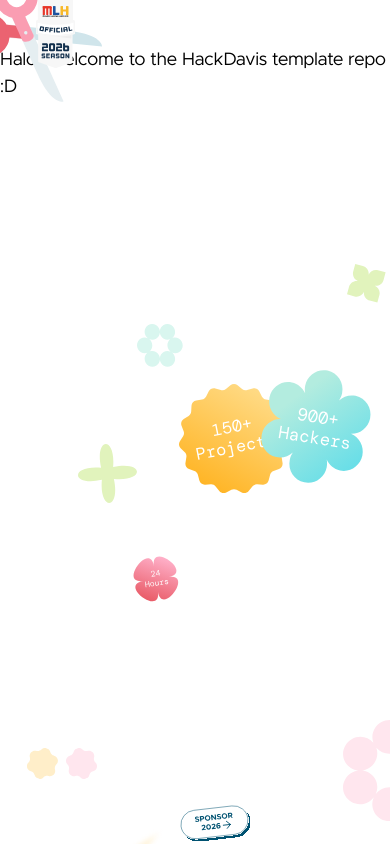
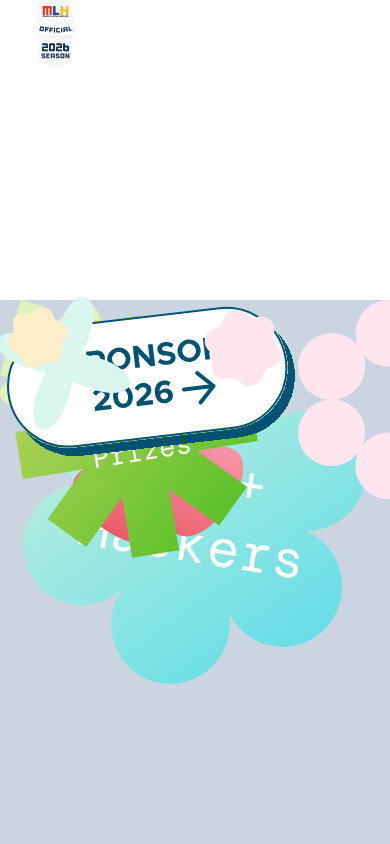
Before and after one commit to HackDavis/website-2026, a Next.js app: page / in a window 390 px wide. Shown: the top 844 px of the page. Built offline with nearby package versions, Linux system fonts and the light colour scheme.

Commit message:
Sm screen done-ish

```diff
--- a/app/(pages)/(index-page)/_components/Stats.tsx
+++ b/app/(pages)/(index-page)/_components/Stats.tsx
@@ -22,20 +22,20 @@ export default function Stats() {
   const [isHovered, setIsHovered] = useState(false);
 
   return (
-    <section className="stats-section relative w-full h-[1200px] ">
+    <div className="stats-section relative w-full h-[1200px] sm:h-[1400px] md:max-h-screen md:h-screen overflow-x-clip bg-slate-300">
       <div className="relative w-full h-full">
         {/* Top Left - Scissors */}
-        <div className="absolute left-[-10%] top-[-10%] w-[38%] max-w-92">
+        <div className="absolute md:left-[-10%] md:top-[-10%] w-[38%] max-w-92 hidden md:block">
           <Image src={scissors} alt="Scissors" className="w-full h-auto" />
         </div>
 
         {/* Top area - Cross (lime green) */}
-        <div className="absolute top-[30%] left-[20%] w-[15%] max-w-64">
+        <div className="absolute md:top-[30%] md:left-[20%] md:w-[15%] md:max-w-64 sm:top-[35%] sm:left-[-15%]">
           <Image src={cross_lime} alt="Cross" className="w-full h-auto" />
         </div>
 
         {/* Circle of Circles (cyan) */}
-        <div className="absolute top-[20%] left-[35%] w-[12%] max-w-40">
+        <div className="absolute md:top-[20%] md:left-[35%] md:w-[12%] md:max-w-40 hidden md:block">
           <Image
             src={circle_of_circles_cyan}
             alt="Circle of Circles"
@@ -44,22 +44,21 @@ export default function Stats() {
         </div>
 
         {/* Green Flower Thing */}
-        <div className="absolute top-[15%] left-[89%] w-[10%] max-w-32">
+        <div className="absolute md:top-[15%] md:left-[89%] md:w-[10%] md:max-w-32 sm:right-[-7%] sm:top-[13%]">
           <Image src={flower_thing} alt="Flower" className="w-full h-auto" />
         </div>
 
-        {/* Projects */}
-        <div className="absolute top-[25%] left-[46%] w-[28%] max-w-80">
+        {/* Projects w-[16%] md:w-[24%] lg: xs:max-w-24  md:max-w-48 lg:*/}
+        <div className="absolute md:top-[25%] md:right-[34%] md:w-[20vw] sm:right-[55%] sm:top-[4%] sm:w-[45vw] w-[40vw] left-[5vw] top-[5vw]">
           <Image
             src={projects_count}
             alt="Projects Count"
-            width={200}
             className="w-full h-auto"
           />
         </div>
 
         {/* Hackers */}
-        <div className="absolute top-[23%] left-[65%] w-[32%] max-w-2xl">
+        <div className="absolute md:top-[23%] md:left-[65%] md:w-[32%] md:max-w-2xl sm:right-[-17%] sm:top-[19%] sm:max-w-xl sm:w-[90%]">
           <Image
             src={hackers_count}
             alt="Hackers Count"
@@ -68,12 +67,12 @@ export default function Stats() {
         </div>
 
         {/* Time Count */}
-        <div className="absolute top-[38%] left-[30%] w-[20%] max-w-92">
+        <div className="absolute md:top-[38%] md:left-[30%] md:w-[20%] md:max-w-92 sm:top-[43%] sm:left-[-1%]">
           <Image src={time_count} alt="Time Count" className="w-full h-auto" />
         </div>
 
         {/* Prize Amount */}
-        <div className="absolute top-[74%] right-[23%] w-[17%] max-w-100">
+        <div className="absolute md:top-[74%] md:right-[23%] md:w-[17%] md:max-w-100 sm:top-[70%] sm:right-[5%]">
           <Image
             src={prize_amount}
             alt="Prize Amount"
@@ -83,7 +82,7 @@ export default function Stats() {
 
         {/* Sponsor Button */}
         <div
-          className="absolute top-[60%] left-[46%] w-[18%] max-w-100 cursor-pointer transition-all"
+          className="absolute md:top-[63%] md:left-[46%] md:w-[18%] cursor-pointer transition-all max-w-100 sm:top-[60%] sm:right-[25%]"
           onMouseEnter={() => setIsHovered(true)}
           onMouseLeave={() => setIsHovered(false)}
         >
@@ -95,7 +94,7 @@ export default function Stats() {
         </div>
 
         {/* Circle of Circles Pink */}
-        <div className="absolute top-[53%] right-[0%] w-[12%] max-w-24">
+        <div className="absolute md:top-[53%] right-[0%] md:w-[12%] md:max-w-24 sm:top-[57%] sm:max-w-20">
           <Image
             src={circle_of_circles_pink}
             alt="Circle of Circles"
@@ -104,12 +103,12 @@ export default function Stats() {
         </div>
 
         {/* Cross Cyan */}
-        <div className="absolute top-[80%] right-[10%] w-[8%] max-w-48">
+        <div className="absolute md:top-[80%] md:right-[10%] md:w-[8%] md:max-w-48 md:rotate-0 sm:top-[81%] sm:right-[60%] sm:w-[28%] rotate-[45deg]">
           <Image src={cross_cyan} alt="Cross" className="w-full h-auto" />
         </div>
 
         {/* Squiggly Circle Yellow */}
-        <div className="absolute top-[55%] left-[6%] w-[10%] max-w-24">
+        <div className="absolute md:top-[55%] md:left-[6%] md:w-[10%] md:max-w-24 sm:top-[68%] sm:max-w-24 sm:w-[20%] sm:left-[5%]">
           <Image
             src={squiggly_circle_yellow}
             alt="Circle"
@@ -118,7 +117,7 @@ export default function Stats() {
         </div>
 
         {/* Squiggly Circle Pink */}
-        <div className="absolute top-[55%] left-[16%] w-[10%] max-w-48">
+        <div className="absolute md:top-[55%] md:left-[16%] md:w-[10%] md:max-w-48 sm:max-w-32 sm:right-[15%] max-w-24 left-[50vw]">
           <Image
             src={squiggly_circle_pink}
             alt="Circle"
@@ -127,12 +126,12 @@ export default function Stats() {
         </div>
 
         {/* Bottom Left - Tape (diagonal) */}
-        <div className="absolute top-[72%] left-[5%] w-[30%] max-w-100">
+        <div className="absolute md:top-[72%] md:left-[5%] md:w-[30%] md:max-w-100 hidden md:block">
           <Image src={tape} alt="Tape" className="w-full h-auto" />
         </div>
 
-        {/* Bottom Left - Tape (diagonal) */}
-        <div className="absolute top-[62%] left-[27%] w-[35%] max-w-164 z-[-1]">
+        {/* Background gradient */}
+        <div className="absolute md:top-[62%] md:left-[27%] md:w-[35%] md:max-w-164 z-[-1]">
           <Image
             src={background_gradient}
             alt="Tape"
@@ -140,6 +139,6 @@ export default function Stats() {
           />
         </div>
       </div>
-    </section>
+    </div>
   );
 }
--- a/app/(pages)/(index-page)/page.tsx
+++ b/app/(pages)/(index-page)/page.tsx
@@ -2,8 +2,7 @@ import Stats from './_components/Stats';
 
 export default function Home() {
   return (
-    <div className="grid grid-rows-[20px_1fr_20px] items-center justify-items-center pb-20 gap-16">
-      <p className="pt-32">Halo! Welcome to the HackDavis template repo :D</p>
+    <div className="flex flex-col gap-16 pt-[300px] pb-20">
       <Stats />
     </div>
   );
```
